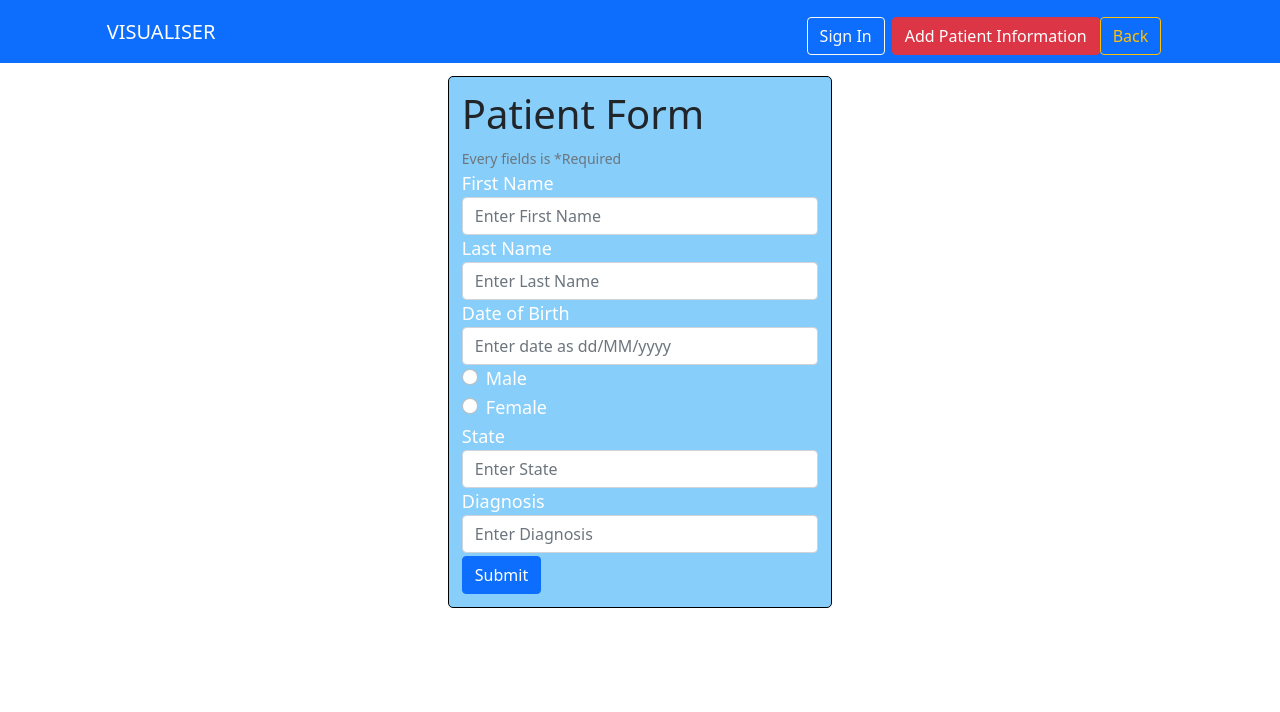
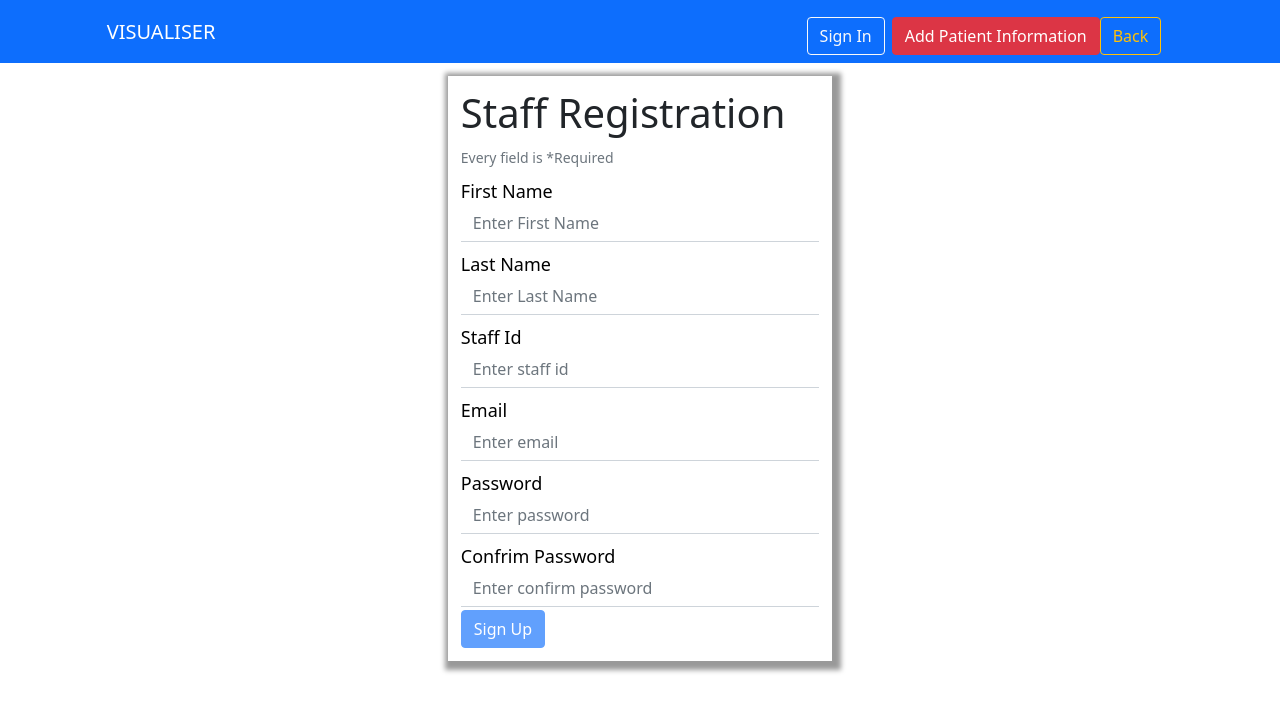
Before and after one commit to sthasub/Visualiser, a React (Create React App) app in the folder client/: page /registration in a window 1280 px wide. Shown: the top 712 px of the page. Built offline with nearby package versions, Linux system fonts and the light colour scheme.

Commit message:
added validation for email in from component

```diff
--- a/client/src/components/Form/index.jsx
+++ b/client/src/components/Form/index.jsx
@@ -1,5 +1,8 @@
 import React, { useState } from "react";
+import DatePicker from "react-datepicker";
+
 import "./style.css";
+
 const Form = ({ submitForm, formType }) => {
   // common states
   const [firstname, setFirstName] = useState("");
@@ -7,7 +10,7 @@ const Form = ({ submitForm, formType }) => {
 
   // Patient States
   const [gender, setGender] = useState("");
-  const [dob, setDob] = useState("");
+  const [dob, setDob] = useState(new Date());
   const [region, setRegion] = useState("");
   const [diagnosis, setDiagnosis] = useState("");
 
@@ -16,13 +19,86 @@ const Form = ({ submitForm, formType }) => {
   const [password, setPassword] = useState("");
   const [cpassword, setCpassword] = useState("");
   const [email, setEmail] = useState("");
+  const [errorEmail, setErrorEmail] = useState("");
+
+  const validate = () => {
+    setErrorEmail("");
+
+    if (email.includes("@") && email.includes(".")){
+      return true;}
+    else{
+      return false;
+    }
+  };
+
+  const inputHandler = (args) => {
+    switch (args) {
+      case "firstname":
+        return (e) => {
+          e.preventDefault();
+          setFirstName(e.target.value);
+        };
+      case "lastname":
+        return (e) => {
+          e.preventDefault();
+          setLastName(e.target.value);
+        };
+      case "region":
+        return (e) => {
+          e.preventDefault();
+          setRegion(e.target.value);
+        };
+      case "diagnosis":
+        return (e) => {
+          e.preventDefault();
+          setDiagnosis(e.target.value);
+        };
+      case "password":
+        return (e) => {
+          e.preventDefault();
+          setPassword(e.target.value);
+        };
+      case "email":
+        return (e) => {
+          e.preventDefault();
+          setEmail(e.target.value);
+        };
+      case "staffId":
+        return (e) => {
+          e.preventDefault();
+          setStaffId(e.target.value);
+        };
+    }
+  };
+
+  const isPatientFormFilled =
+    firstname.length > 0 &&
+    lastname.length > 0 &&
+    region.length > 0 &&
+    diagnosis.length > 0;
+
+  const isLoginFormFilled = staffId.length > 0 && password.length > 0;
+  const isSignupFormFilled =
+    password.length > 0 &&
+    firstname.length > 0 &&
+    staffId.length > 0 &&
+    cpassword.length > 0 &&
+    email.length > 0 &&
+    lastname.length > 0;
+
+  const getData = () => {
+    if (dob) {
+      const d = new Date(Date.parse(dob));
+      return d.getDate() + "/" + (d.getMonth() + 1) + "/" + d.getFullYear();
+    }
+  };
 
   if (formType === "addPatient") {
     const allValue = {
       firstname: firstname,
       lastname: lastname,
       gender: gender,
-      dob: dob,
+      dob: getData(),
       region: region,
       diagnosis: diagnosis,
     };
@@ -38,25 +114,24 @@ const Form = ({ submitForm, formType }) => {
             setDob("");
             setGender("");
             setRegion("");
+            setDob("");
           }}
         >
           <h1>Patient Form</h1>
           <small id="required" className="form-text text-muted">
-            Every fields is *Required
+            Every field is *Required
           </small>
           <div className="form-group">
             <label htmlFor="patientFirstName">First Name</label>
             <input
               type="text"
               autoComplete="off"
-              className="form-control"
+              className="form-control rounded-0"
               id="patientFirstName"
               aria-describedby="patientFirstName"
               placeholder="Enter First Name"
               value={firstname}
-              onChange={(e) => {
-                setFirstName(e.target.value);
-              }}
+              onChange={inputHandler("firstname")}
             />
           </div>
           <div className="form-group">
@@ -64,29 +139,24 @@ const Form = ({ submitForm, formType }) => {
             <input
               type="text"
               autoComplete="off"
-              className="form-control"
+              className="form-control rounded-0"
               id="patientLastName"
               aria-describedby="patientLastName"
               placeholder="Enter Last Name"
               value={lastname}
-              onChange={(e) => {
-                setLastName(e.target.value);
-              }}
+              onChange={inputHandler("lastname")}
             />
           </div>
           <div className="form-group">
             <label htmlFor="dob">Date of Birth</label>
-            <input
-              type="text"
-              autoComplete="off"
-              className="form-control"
-              id="dob"
-              aria-describedby="dob"
-              placeholder="Enter date as dd/MM/yyyy"
-              value={dob}
-              onChange={(e) => {
-                setDob(e.target.value);
-              }}
+            <br />
+            <DatePicker
+              selected={dob}
+              onChange={(date) => setDob(date)}
+              isClearable
+              dateFormat="dd/MM/yyyy"
+              className="datePicker"
+              placeholderText="click here"
             />
           </div>
           <div className="form-check">
@@ -116,7 +186,7 @@ const Form = ({ submitForm, formType }) => {
               onChange={(e) => {
                 e.target.checked
                   ? setGender(e.target.value)
-                  : setGender("Female ");
+                  : setGender("Female");
               }}
             />
             <label className="form-check-label" htmlFor="flexRadioDefault2">
@@ -128,14 +198,12 @@ const Form = ({ submitForm, formType }) => {
             <input
               type="text"
               autoComplete="off"
-              className="form-control"
+              className="form-control rounded-0"
               id="state"
               aria-describedby="state"
               placeholder="Enter State"
               value={region}
-              onChange={(e) => {
-                setRegion(e.target.value);
-              }}
+              onChange={inputHandler("region")}
             />
           </div>
           <div className="form-group">
@@ -145,55 +213,118 @@ const Form = ({ submitForm, formType }) => {
             <input
               type="text"
               autoComplete="off"
-              className="form-control"
+              className="form-control rounded-0"
               id="diagnosis"
               aria-describedby="diagnosis"
               placeholder="Enter Diagnosis"
               value={diagnosis}
-              onChange={(e) => {
-                setDiagnosis(e.target.value);
-              }}
+              onChange={inputHandler("diagnosis")}
             />
           </div>
-          <button type="submit" className="btn btn-primary">
+          <button
+            type="submit"
+            disabled={!isPatientFormFilled}
+            className="btn btn-primary"
+          >
             Submit
           </button>
         </form>
       </div>
     );
-  } else {
-    const allValue = {
-      firstname: firstname,
-      lastname: lastname,
-      gender: gender,
-      dob: dob,
-      region: region,
-      diagnosis: diagnosis,
+  } else if (formType === "login") {
+    const userLoginObj = {
+      staffId: staffId,
+      password: password,
     };
     return (
       <div id="forms">
         <form
           onSubmit={(e) => {
             e.preventDefault();
-            submitForm(allValue);
+            submitForm(userLoginObj);
+            setPassword("");
+            setStaffId("");
+          }}
+        >
+          <h1>Sign In</h1>
+          <small id="required" className="form-text text-muted">
+            Every field is *Required
+          </small>
+          <div className="form-group">
+            <label htmlFor="staffId" id="da">
+              Staff Id
+            </label>
+            <input
+              type="text"
+              autoComplete="off"
+              className="form-control rounded-0"
+              id="staffId"
+              aria-describedby="staffId"
+              placeholder="Enter staff id"
+              value={staffId}
+              onChange={inputHandler("staffId")}
+            />
+          </div>
+          <div className="form-group">
+            <label htmlFor="password">Password</label>
+            <input
+              type="password"
+              autoComplete="off"
+              className="form-control rounded-0"
+              id="password"
+              aria-describedby="password"
+              placeholder="Enter password"
+              value={password}
+              onChange={inputHandler("password")}
+            />
+          </div>
+          <button
+            type="submit"
+            disabled={!isLoginFormFilled}
+            className="btn btn-primary"
+          >
+            Sign In
+          </button>
+        </form>
+      </div>
+    );
+  } else {
+    const userObj = {
+      firstname: firstname,
+      lastname: lastname,
+      staffId: staffId,
+      password: password,
+      cpassword: cpassword,
+      email: email,
+    };
+    return (
+      <div id="forms">
+        <form
+          onSubmit={(e) => {
+            e.preventDefault();
+            if (validate()) {
+              submitForm(userObj);
+            } else {
+              setErrorEmail("Please enter valid email");
+            }
             setFirstName("");
             setLastName("");
-            setDiagnosis("");
-            setDob("");
-            setGender("");
-            setRegion("");
+            setEmail("");
+            setCpassword("");
+            setPassword("");
+            setStaffId("");
           }}
         >
-          <h1>Patient Form</h1>
+          <h1>Staff Registration</h1>
           <small id="required" className="form-text text-muted">
-            Every fields is *Required
+            Every field is *Required
           </small>
           <div className="form-group">
             <label htmlFor="patientFirstName">First Name</label>
             <input
               type="text"
               autoComplete="off"
-              className="form-control"
+              className="form-control rounded-0"
               id="patientFirstName"
               aria-describedby="patientFirstName"
               placeholder="Enter First Name"
@@ -208,7 +339,7 @@ const Form = ({ submitForm, formType }) => {
             <input
               type="text"
               autoComplete="off"
-              className="form-control"
+              className="form-control rounded-0"
               id="patientLastName"
               aria-describedby="patientLastName"
               placeholder="Enter Last Name"
@@ -219,88 +350,79 @@ const Form = ({ submitForm, formType }) => {
             />
           </div>
           <div className="form-group">
-            <label htmlFor="dob">Date of Birth</label>
+            <label htmlFor="staffId" id="da">
+              Staff Id
+            </label>
             <input
               type="text"
               autoComplete="off"
-              className="form-control"
-              id="dob"
-              aria-describedby="dob"
-              placeholder="Enter date as dd/MM/yyyy"
-              value={dob}
+              className="form-control rounded-0"
+              id="staffId"
+              aria-describedby="staffId"
+              placeholder="Enter staff id"
+              value={staffId}
               onChange={(e) => {
-                setDob(e.target.value);
-              }}
-            />
-          </div>
-          <div className="form-check">
-            <input
-              className="form-check-input"
-              type="radio"
-              name="flexRadioDefault"
-              value="Male"
-              id="flexRadioDefault1"
-              onChange={(e) => {
-                e.target.checked
-                  ? setGender(e.target.value)
-                  : setGender("Male");
-              }}
-            />
-            <label className="form-check-label" htmlFor="flexRadioDefault1">
-              Male
-            </label>
-          </div>
-          <div className="form-check">
-            <input
-              className="form-check-input"
-              type="radio"
-              name="flexRadioDefault"
-              value="Female"
-              id="flexRadioDefault2"
-              onChange={(e) => {
-                e.target.checked
-                  ? setGender(e.target.value)
-                  : setGender("Female ");
-              }}
-            />
-            <label className="form-check-label" htmlFor="flexRadioDefault2">
-              Female
-            </label>
-          </div>
-          <div className="form-group">
-            <label htmlFor="state">State</label>
-            <input
-              type="text"
-              autoComplete="off"
-              className="form-control"
-              id="state"
-              aria-describedby="state"
-              placeholder="Enter State"
-              value={region}
-              onChange={(e) => {
-                setRegion(e.target.value);
+                setStaffId(e.target.value);
               }}
             />
           </div>
           <div className="form-group">
-            <label htmlFor="diagnosis" id="da">
-              Diagnosis
-            </label>
+            <label htmlFor="email">Email</label>
             <input
               type="text"
               autoComplete="off"
-              className="form-control"
-              id="diagnosis"
-              aria-describedby="diagnosis"
-              placeholder="Enter Diagnosis"
-              value={diagnosis}
+              className="form-control rounded-0"
+              id="email"
+              aria-describedby="email"
+              placeholder="Enter email"
+              value={email}
               onChange={(e) => {
-                setDiagnosis(e.target.value);
+                setEmail(e.target.value);
+              }}
+            />
+            {errorEmail ? (
+              <div style={{ color: "red" }}>{errorEmail}</div>
+            ) : null}
+          </div>
+          <div className="form-group">
+            <label htmlFor="password">Password</label>
+            <input
+              type="password"
+              autoComplete="off"
+              className="form-control rounded-0"
+              id="password"
+              aria-describedby="password"
+              placeholder="Enter password"
+              value={password}
+              onChange={(e) => {
+                setPassword(e.target.value);
               }}
             />
           </div>
-          <button type="submit" className="btn btn-primary">
-            Submit
+          <div className="form-group">
+            <label htmlFor="cpassword" id="da">
+              Confrim Password
+            </label>
+            <input
+              type="password"
+              autoComplete="off"
+              className="form-control rounded-0"
+              id="cpassword"
+              aria-describedby="cpassword"
+              placeholder="Enter confirm password"
+              value={cpassword}
+              onChange={(e) => {
+                setCpassword(e.target.value);
+              }}
+            />
+          </div>
+
+          <button
+            type="submit"
+            disabled={!isSignupFormFilled}
+            className="btn btn-primary"
+          >
+            Sign Up
           </button>
         </form>
       </div>
--- a/client/src/components/Form/style.css
+++ b/client/src/components/Form/style.css
@@ -1,26 +1,46 @@
 .form-control{
     width:100%;
+    background-color: transparent;
+    border-top: transparent;
+    border-right: transparent;
+    border-left: transparent;
+}
 
+
+
+
+.form-control:focus{
+    border-color: inherit;
+    -webkit-box-shadow: none;
+    box-shadow:none;
+    background-color: transparent;
+    border-bottom-color: black;
 }
-/* .form-control:focus { outline: thin dotted; } */
+
 form{
-    background:lightskyblue ;
-    border: 1px  black solid;
-    border-radius: 5px;
+    background:white ;
     margin-top: 1%;
     padding: 1%;
     margin-left: auto;
     margin-right:auto;
     width: 30%;
+    box-shadow: 3px 3px 5px 6px rgba(0, 0, 0, 0.4);
 }
+
 #required{
     color: black;
 }
+.form-check-input{
+    margin-top: 15px;
+}
+
 label{
-    color: white;
+    color: black;
     font-size: large;
     font-weight: 500;
+    margin-top: 9px;
 }
+
 .btn.btn-primary{
     margin-top: 1%;
 }
```
